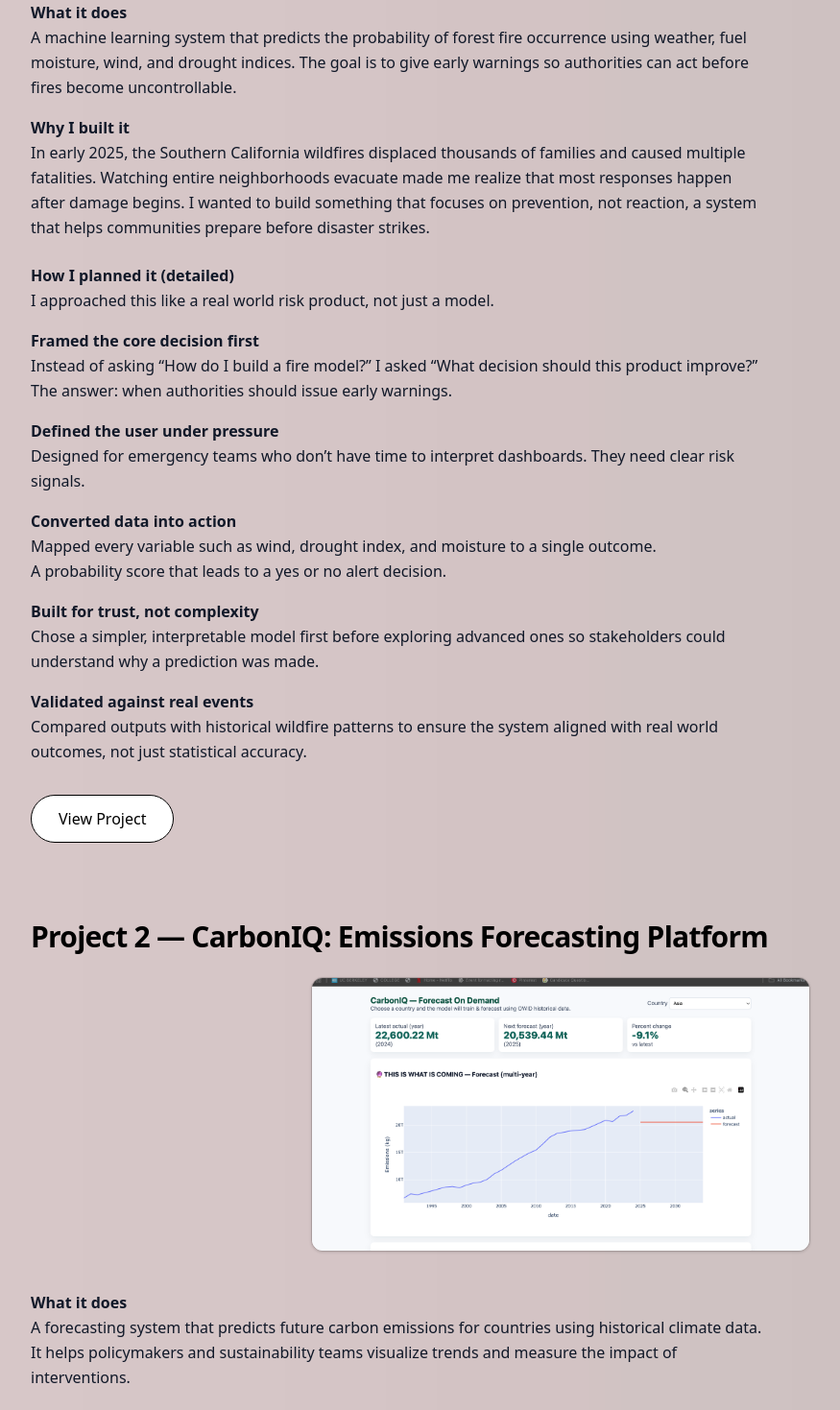
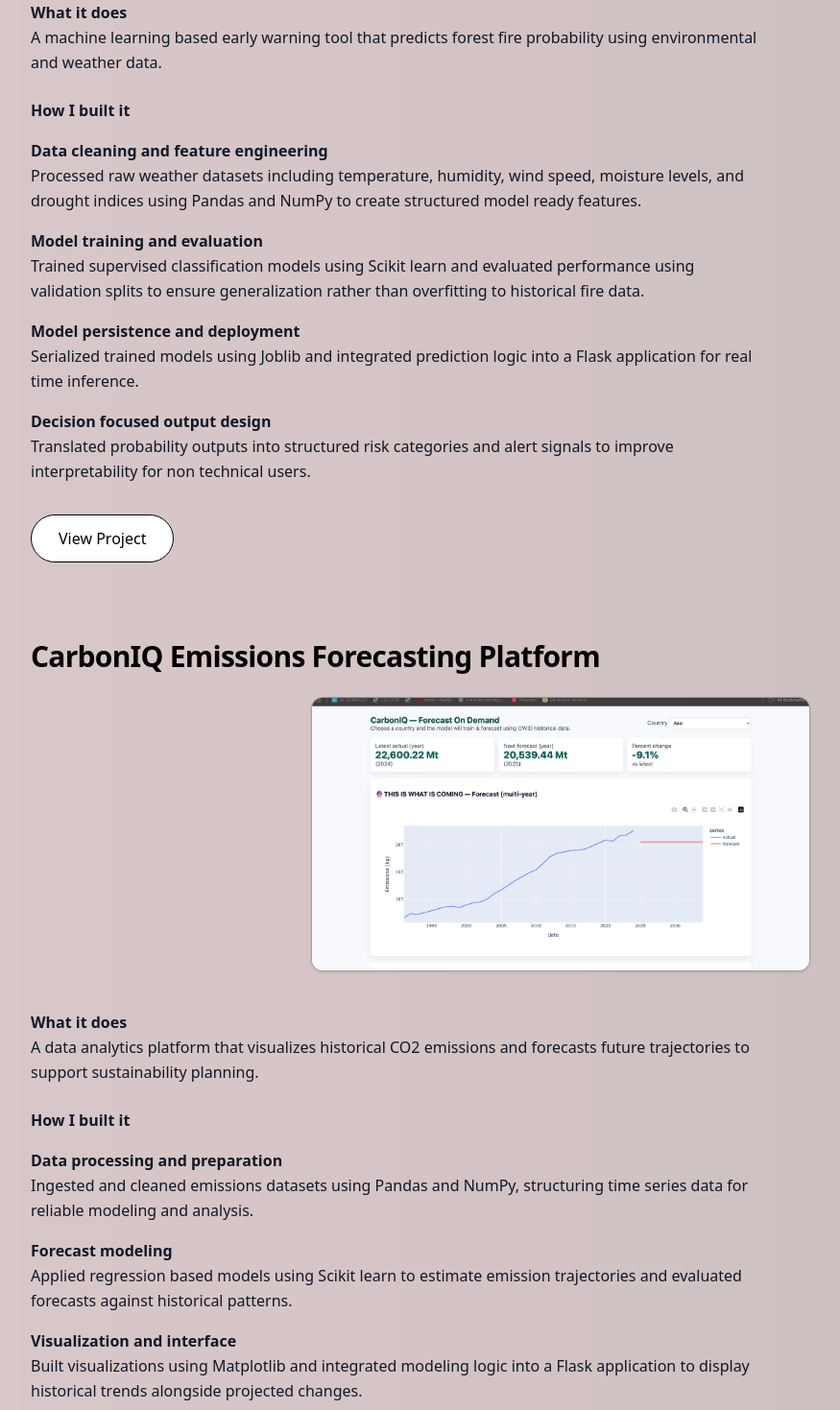
Before and after one commit to aparna534/portfolio, a Next.js app: page / in a window 1280 px wide. Shown: the part 5080-6549 px from the top of the page at 96% size, without its empty margins (56-931 px from the left). Built offline with nearby package versions, Linux system fonts and the light colour scheme.

Commit message:
Updated work experience and about section

```diff
--- a/app/components/Projects.tsx
+++ b/app/components/Projects.tsx
@@ -1,167 +1,152 @@
 export default function Projects() {
   const projects = [
     {
-      title: "Project 1 — Forest Fire Prediction System",
+      title: "Forest Fire Prediction System",
       image: "/projects/fire.jpg",
       link: "https://github.com/aparna534/Forest-Fire-Prediction-System",
       content: (
         <>
-          <p><strong>What it does</strong><br />
-            A machine learning system that predicts the probability of forest fire occurrence using weather, fuel moisture, wind, and drought indices. The goal is to give early warnings so authorities can act before fires become uncontrollable.
+          <p>
+            <strong>What it does</strong><br />
+            A machine learning based early warning tool that predicts forest fire probability using environmental and weather data.
           </p>
 
-          <p className="mt-4"><strong>Why I built it</strong><br />
-            In early 2025, the Southern California wildfires displaced thousands of families and caused multiple fatalities. Watching entire neighborhoods evacuate made me realize that most responses happen after damage begins. I wanted to build something that focuses on prevention, not reaction, a system that helps communities prepare before disaster strikes.
+          <p className="mt-6">
+            <strong>How I built it</strong>
           </p>
 
-          <p className="mt-6"><strong>How I planned it (detailed)</strong><br />
-            I approached this like a real world risk product, not just a model.
+          <p className="mt-3">
+            <strong>Data cleaning and feature engineering</strong><br />
+            Processed raw weather datasets including temperature, humidity, wind speed, moisture levels, and drought indices using Pandas and NumPy to create structured model ready features.
           </p>
 
-          <p className="mt-3"><strong>Framed the core decision first</strong><br />
-            Instead of asking “How do I build a fire model?” I asked “What decision should this product improve?”<br />
-            The answer: when authorities should issue early warnings.
+          <p className="mt-3">
+            <strong>Model training and evaluation</strong><br />
+            Trained supervised classification models using Scikit learn and evaluated performance using validation splits to ensure generalization rather than overfitting to historical fire data.
           </p>
 
-          <p className="mt-3"><strong>Defined the user under pressure</strong><br />
-            Designed for emergency teams who don’t have time to interpret dashboards. They need clear risk signals.
+          <p className="mt-3">
+            <strong>Model persistence and deployment</strong><br />
+            Serialized trained models using Joblib and integrated prediction logic into a Flask application for real time inference.
           </p>
 
-          <p className="mt-3"><strong>Converted data into action</strong><br />
-            Mapped every variable such as wind, drought index, and moisture to a single outcome.<br />
-            A probability score that leads to a yes or no alert decision.
-          </p>
-
-          <p className="mt-3"><strong>Built for trust, not complexity</strong><br />
-            Chose a simpler, interpretable model first before exploring advanced ones so stakeholders could understand why a prediction was made.
-          </p>
-
-          <p className="mt-3"><strong>Validated against real events</strong><br />
-            Compared outputs with historical wildfire patterns to ensure the system aligned with real world outcomes, not just statistical accuracy.
+          <p className="mt-3">
+            <strong>Decision focused output design</strong><br />
+            Translated probability outputs into structured risk categories and alert signals to improve interpretability for non technical users.
           </p>
         </>
       ),
     },
 
     {
-      title: "Project 2 — CarbonIQ: Emissions Forecasting Platform",
+      title: "CarbonIQ Emissions Forecasting Platform",
       image: "/projects/carbon.jpg",
       link: "https://github.com/aparna534/carboniq-prototype",
       content: (
         <>
-          <p><strong>What it does</strong><br />
-            A forecasting system that predicts future carbon emissions for countries using historical climate data. It helps policymakers and sustainability teams visualize trends and measure the impact of interventions.
+          <p>
+            <strong>What it does</strong><br />
+            A data analytics platform that visualizes historical CO2 emissions and forecasts future trajectories to support sustainability planning.
           </p>
 
-          <p className="mt-4"><strong>Why I built it</strong><br />
-            Climate conversations are often emotional but lack decision ready data. I wanted to create something that turns complex climate datasets into clear forecasts leaders can actually act on, not just dashboards but direction.
+          <p className="mt-6">
+            <strong>How I built it</strong>
           </p>
 
-          <p className="mt-6"><strong>How I planned it (detailed)</strong><br />
-            I treated this like a decision support product, not a data project.
+          <p className="mt-3">
+            <strong>Data processing and preparation</strong><br />
+            Ingested and cleaned emissions datasets using Pandas and NumPy, structuring time series data for reliable modeling and analysis.
           </p>
 
-          <p className="mt-3"><strong>Started with the user’s confusion, not the dataset</strong><br />
-            Policymakers don’t need more numbers. They need to know “Are we on track or falling behind?”
+          <p className="mt-3">
+            <strong>Forecast modeling</strong><br />
+            Applied regression based models using Scikit learn to estimate emission trajectories and evaluated forecasts against historical patterns.
           </p>
 
-          <p className="mt-3"><strong>Defined the primary insight</strong><br />
-            Reduced hundreds of metrics into one core narrative.<br />
-            Future emissions trajectory.
+          <p className="mt-3">
+            <strong>Visualization and interface</strong><br />
+            Built visualizations using Matplotlib and integrated modeling logic into a Flask application to display historical trends alongside projected changes.
           </p>
 
-          <p className="mt-3"><strong>Separated signal from noise</strong><br />
-            Evaluated which indicators actually influenced long term emissions and removed everything that only added visual clutter.
-          </p>
-
-          <p className="mt-3"><strong>Designed for comparison, not just viewing</strong><br />
-            Built the product so users could compare today versus tomorrow versus scenarios, turning charts into decisions.
-          </p>
-
-          <p className="mt-3"><strong>Planned for scale early</strong><br />
-            Structured the system to work for multiple countries from day one so it wouldn’t stay a one off prototype.
+          <p className="mt-3">
+            <strong>Analytics driven framing</strong><br />
+            Highlighted deviations, growth inflection points, and trajectory shifts to transform raw forecasts into interpretable decision support insights.
           </p>
         </>
       ),
     },
 
     {
-      title: "Project 3 — Multimodal AI Diagnosis and Medical Enquiry Assistant",
+      title: "Medifind Healthcare Patient Insights Assistant",
       image: "/projects/medifind.jpg",
       link: "https://huggingface.co/spaces/theaparna123/medifind",
       content: (
         <>
-          <p><strong>What it does</strong><br />
-            An AI assistant that combines text and image inputs to help users understand symptoms, possible conditions, and next steps, making healthcare guidance more accessible.
+          <p>
+            <strong>What it does</strong><br />
+            A multimodal AI assistant that interprets symptom text and optional image inputs to provide structured health guidance.
           </p>
 
-          <p className="mt-4"><strong>Why I built it</strong><br />
-            In many households, people delay care because they’re unsure whether a symptom is serious. I saw family members hesitate to visit doctors due to uncertainty and cost. This project started from a simple question. What if people could get clarity before fear sets in?
+          <p className="mt-6">
+            <strong>How I built it</strong>
           </p>
 
-          <p className="mt-6"><strong>How I planned it (detailed)</strong><br />
-            This project was designed around human hesitation, not technology.
+          <p className="mt-3">
+            <strong>Multimodal embedding pipeline</strong><br />
+            Integrated CLIP based vision language embeddings, Sentence Transformers, and FAISS for similarity search and semantic retrieval across symptom inputs.
           </p>
 
-          <p className="mt-3"><strong>Started with emotional mapping</strong><br />
-            Identified the real problem as fear before certainty. People hesitate because they don’t know whether they’re overreacting.
+          <p className="mt-3">
+            <strong>AI reasoning layer</strong><br />
+            Leveraged generative AI integration along with Torch and TorchVision pipelines to interpret contextual symptom information beyond rule based matching.
           </p>
 
-          <p className="mt-3"><strong>Defined boundaries of responsibility</strong><br />
-            From the beginning, I decided this product would guide, not diagnose. Clarity over authority.
+          <p className="mt-3">
+            <strong>Structured response design</strong><br />
+            Normalized outputs into condition possibilities, urgency indicators, and recommended next steps to improve clarity and reduce ambiguity.
           </p>
 
-          <p className="mt-3"><strong>Designed trust layers</strong><br />
-            Built explanations into every response so users understand why a suggestion is made.
-          </p>
-
-          <p className="mt-3"><strong>Tested with non technical users</strong><br />
-            Observed how real people phrase symptoms and adjusted flows to match natural language, not medical terminology.
-          </p>
-
-          <p className="mt-3"><strong>Prioritized safety over automation</strong><br />
-            Added guardrails for serious symptoms so the system always escalates rather than speculates.
+          <p className="mt-3">
+            <strong>Safety constraints</strong><br />
+            Implemented escalation logic for high risk symptom categories to ensure guidance remains responsible and non diagnostic.
           </p>
         </>
       ),
     },
 
     {
-      title: "Project 4 — Product Recommendation and Space Optimization System",
+      title: "Product Recommendation and Space Optimization System",
       image: null,
       link: "https://github.com/aparna534/Product-Recommendation-and-Space-Optimization-System-for-Small-Businesses",
       content: (
         <>
-          <p><strong>What it does</strong><br />
-            A data driven system that helps small retail businesses decide what products to stock, where to place them, and how to use limited shelf space for maximum revenue.
+          <p>
+            <strong>What it does</strong><br />
+            A retail analytics system that recommends product stocking and shelf placement decisions using historical sales data.
           </p>
 
-          <p className="mt-4"><strong>Why I built it</strong><br />
-            Small stores lose money not because of bad products but bad placement. Watching local shop owners struggle with inventory decisions inspired me to build something that brings enterprise level analytics to small businesses.
+          <p className="mt-6">
+            <strong>How I built it</strong>
           </p>
 
-          <p className="mt-6"><strong>How I planned it (detailed)</strong><br />
-            I treated this like a revenue product for small businesses, not a tech demo.
+          <p className="mt-3">
+            <strong>Exploratory data analysis</strong><br />
+            Conducted structured EDA using Pandas and NumPy to identify demand patterns, sales velocity trends, and product performance distributions.
           </p>
 
-          <p className="mt-3"><strong>Started on the shop floor, not in code</strong><br />
-            Observed how store owners make placement decisions, mostly by intuition, not data.
+          <p className="mt-3">
+            <strong>Recommendation logic and optimization</strong><br />
+            Developed ranking and allocation logic to prioritize products based on measurable performance metrics and space constraints.
           </p>
 
-          <p className="mt-3"><strong>Defined the business metric first</strong><br />
-            Chose profit per square foot as the north star instead of generic sales numbers.
+          <p className="mt-3">
+            <strong>Application layer</strong><br />
+            Built a Flask based interface enabling dataset upload, analytics execution, and prioritized stocking and placement outputs.
           </p>
 
-          <p className="mt-3"><strong>Mapped decisions, not just data</strong><br />
-            Focused on the real questions owners ask. What should I remove? What deserves prime shelf space?
-          </p>
-
-          <p className="mt-3"><strong>Translated analytics into actions</strong><br />
-            Designed outputs like “Move this product to eye level” instead of “This SKU has a 12 percent uplift probability.”
-          </p>
-
-          <p className="mt-3"><strong>Built for adoption, not perfection</strong><br />
-            Prioritized simplicity so even non technical owners could act immediately.
+          <p className="mt-3">
+            <strong>Business aligned outputs</strong><br />
+            Structured recommendations around profit contribution and performance visibility rather than abstract model scores.
           </p>
         </>
       ),
@@ -170,41 +155,34 @@ export default function Projects() {
 
   return (
     <section id="projects" className="min-h-screen w-full relative font-sans">
-      {/* reduced top padding so content starts higher */}
       <div className="max-w-6xl mx-auto px-6 pt-10 pb-24 text-black">
-
-        {/* CENTERED MAIN HEADING */}
         <h2 className="text-4xl md:text-5xl font-bold tracking-tight mb-12 text-center">
           PROJECTS
         </h2>
 
-        {/* tighter spacing between projects */}
         <div className="space-y-20">
-          {projects.map((p, i) => (
-            <div key={i}>
-              {/* PROJECT TITLE */}
+          {projects.map((project, index) => (
+            <div key={index}>
               <h3 className="text-2xl md:text-3xl font-semibold mb-6 tracking-tight">
-                {p.title}
+                {project.title}
               </h3>
 
-              {/* IMAGE — centered + clean size */}
-              {p.image && (
+              {project.image && (
                 <div className="mb-10 flex justify-center">
                   <img
-                    src={p.image}
-                    alt={p.title}
+                    src={project.image}
+                    alt={project.title}
                     className="w-[520px] max-h-[300px] object-contain rounded-xl border border-black/20 shadow-sm"
                   />
                 </div>
               )}
 
-              {/* CONTENT */}
               <div className="space-y-4 leading-relaxed text-gray-900 max-w-3xl">
-                {p.content}
+                {project.content}
               </div>
 
               <a
-                href={p.link}
+                href={project.link}
                 target="_blank"
                 rel="noopener noreferrer"
                 className="inline-block mt-8 px-7 py-3 rounded-full border border-black text-black bg-white hover:bg-black hover:text-white transition"
```
